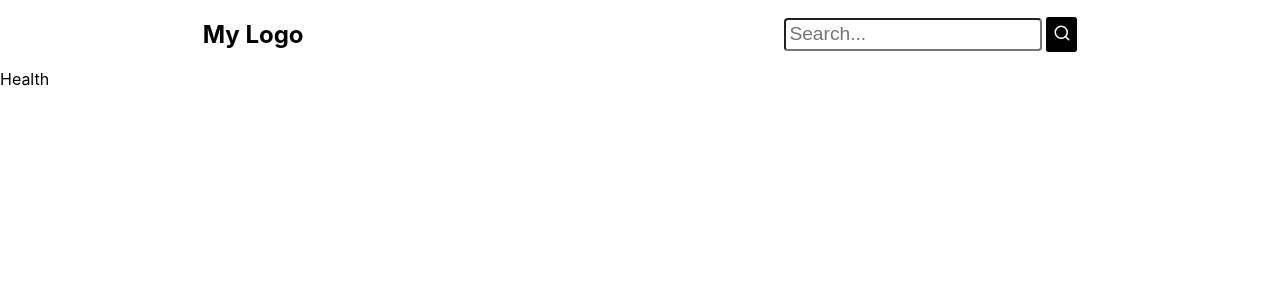
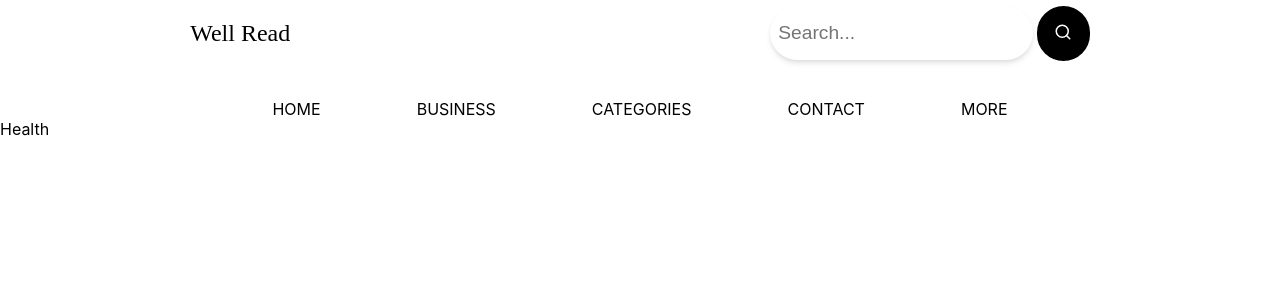
Before and after one commit to Jacsonrai/tutorClass, a React (Create React App) app: page /health in a window 1280 px wide. Shown: the top 300 px of the page. Built offline with nearby package versions, Linux system fonts and the light colour scheme.

Commit message:
navbarchanged

```diff
--- /dev/null
+++ b/src/Component/NavSection/BottomNav.css
@@ -0,0 +1,7 @@
+.BottomNav-Container{
+    display: flex;
+    justify-content: center;
+    margin-top: 2em;
+    gap: 6em;
+
+}
--- a/src/Component/NavSection/BottomNav.jsx
+++ b/src/Component/NavSection/BottomNav.jsx
@@ -0,0 +1,18 @@
+import React from 'react'
+import "./BottomNav.css";
+function BottomNav() {
+  return (
+    <div className="BottomNav-Container">
+
+        <div>HOME</div>
+        <div>BUSINESS</div>
+        <div>CATEGORIES</div>
+        <div>CONTACT</div>
+        <div>MORE</div>
+
+    </div>
+
+  )
+}
+
+export default BottomNav
--- a/src/Component/NavSection/TopNav.css
+++ b/src/Component/NavSection/TopNav.css
@@ -7,5 +7,9 @@
 .search-container{
     display: flex;
     justify-content: center;
-    align-items: center;
-}
+
+ }
+ .logoText{
+    font-family:Garamond serif ;
+    font-weight: lighter;
+ }
--- a/src/Component/NavSection/TopNav.jsx
+++ b/src/Component/NavSection/TopNav.jsx
@@ -8,7 +8,7 @@ const TopNav = () => {
     <div className="top-nav-container">
       <div className="top-main-container">
         <div className="logoContainer">
-          <h2 className="logoText">My Logo</h2>
+          <h2 className="logoText">Well Read</h2>
         </div>
         <div className="search-container">
           <div className="input-search">
--- a/src/Pages/Home/Home.jsx
+++ b/src/Pages/Home/Home.jsx
@@ -2,7 +2,7 @@ import React from 'react'
 
 const Home = () => {
   return (
-    <div>Home</div>
+    <div>HOME</div>
   )
 }
 
--- a/src/Routing/Routing.jsx
+++ b/src/Routing/Routing.jsx
@@ -1,5 +1,6 @@
 import React from "react";
 import { Routes, Route } from "react-router-dom";
+import BottomNav from "../Component/NavSection/BottomNav";
 import TopNav from "../Component/NavSection/TopNav";
 import Business from "../Pages/Business/Business";
 import Health from "../Pages/Health/Health";
@@ -9,8 +10,11 @@ const Routing = () => {
   return (
     <>
     <TopNav/>
+
+    <BottomNav />
+
       <Routes>
-        <Route path="/" element={<Home />} />
+        <Route path="/Home" element={<Home />} />
         <Route path="/politics" element={<Politics />} />
         <Route path="/business" element={<Business />} />
         <Route path="/health" element={<Health />} />
--- a/src/Shared/InputField/inputfiled.css
+++ b/src/Shared/InputField/inputfiled.css
@@ -3,4 +3,14 @@
     font-size: 1.2em;
     border-radius: 0.2em;
     margin-right: 0.2em;
+    border: 1px solid white;
+    box-shadow: rgba(0, 0, 0, 0.1) 0px 4px 6px -1px, rgba(0, 0, 0, 0.06) 0px 2px 4px -1px;
+
+
 }
+.top-nav-container input[type=text]{
+    padding: 7px;
+    border-radius: 10em;
+    height: 2em;
+
+}
--- a/src/Shared/buttonwithicon.css
+++ b/src/Shared/buttonwithicon.css
@@ -1,8 +1,11 @@
 .btn-search{
     outline: none;
     border: none;
-    padding: 0.5em;
+    padding: 1.3em;
     background-color: #000;
-    border-radius:0.2em ;
+    border-radius:2em ;
 
 }
+.ButtonWithIcon{
+    font-size: 5em
+}
```
